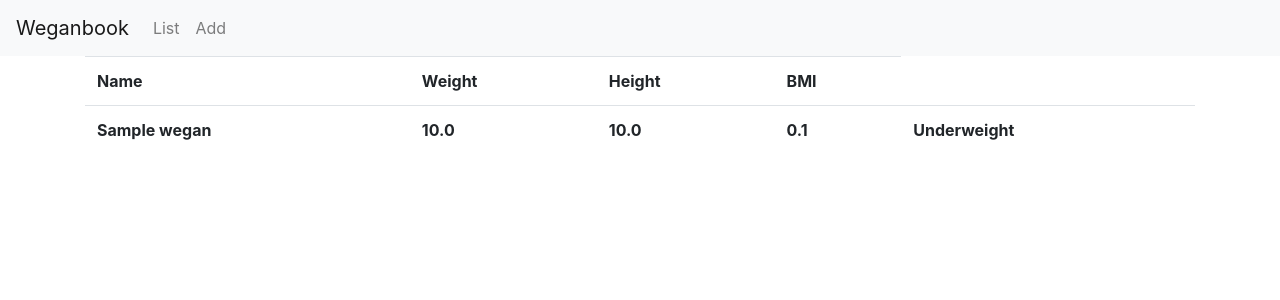
After one commit to Maszka/Wegnbook2, a Django app: template templates/list.html in a window 1280 px wide. The commit adds this page. Shown: the top 300 px of the page. Run offline with Django 3.2, Linux system fonts and the light colour scheme; the template is opened without the code that fills it: values that come from a table or form of the project are taken from there, others are empty; tables that the repository leaves empty hold one stand-in row (values such as "Sample post"); lists and menus that the app fills with data are empty; parts of the project's set-up code (start-up, migrations or seed data) failed here and were passed over; some libraries are stand-ins or nearby versions.

Commit message:
add templates

```diff
--- a/templates/index.html
+++ b/templates/index.html
@@ -21,10 +21,10 @@
     <div class="collapse navbar-collapse" id="navbarSupportedContent">
         <ul class="navbar-nav mr-auto">
             <li class="nav-item">
-                <a class="nav-link" href="#">List<span class="sr-only"></span></a>
+                <a class="nav-link" href="http://127.0.0.1:8000/wegan/list/">List<span class="sr-only"></span></a>
             </li>
             <li class="nav-item">
-                <a class="nav-link" href="#">Add<span class="sr-only">(current)</span></a>
+                <a class="nav-link" href="http://127.0.0.1:8000/wegan/add/">Add<span class="sr-only">(current)</span></a>
             </li>
 
         </ul>
--- /dev/null
+++ b/templates/list.html
@@ -0,0 +1,23 @@
+{% extends 'index.html' %}
+{% load crispy_forms_tags %}
+
+{% block content %}
+    <table class="table">
+        <tr>
+            <th>Name</th>
+            <th>Weight</th>
+            <th>Height</th>
+            <th>BMI</th>
+        </tr>
+        {% for wegan in wegans %}
+            <tr>
+                <th>{{ wegan.name }}</th>
+                <th>{{ wegan.weight }}</th>
+                <th>{{ wegan.height }}</th>
+                <th>{{ wegan.body_mass_index }}</th>
+                <th>{{ wegan.physique }}</th>
+
+            </tr>
+        {% endfor %}
+    </table>
+{% endblock %}
```
Also changed, not shown: templates/success.html (added, +7 -0 lines).
